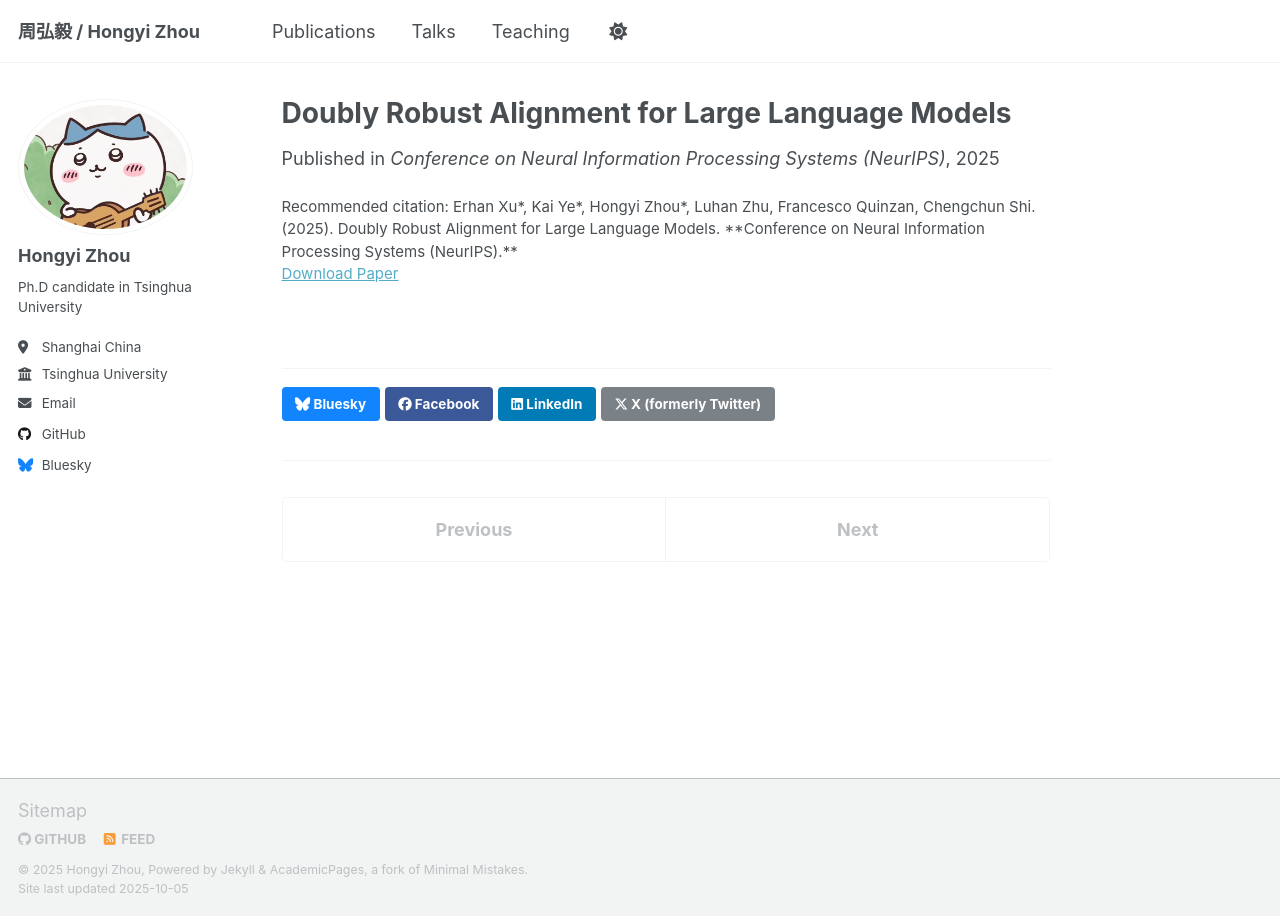
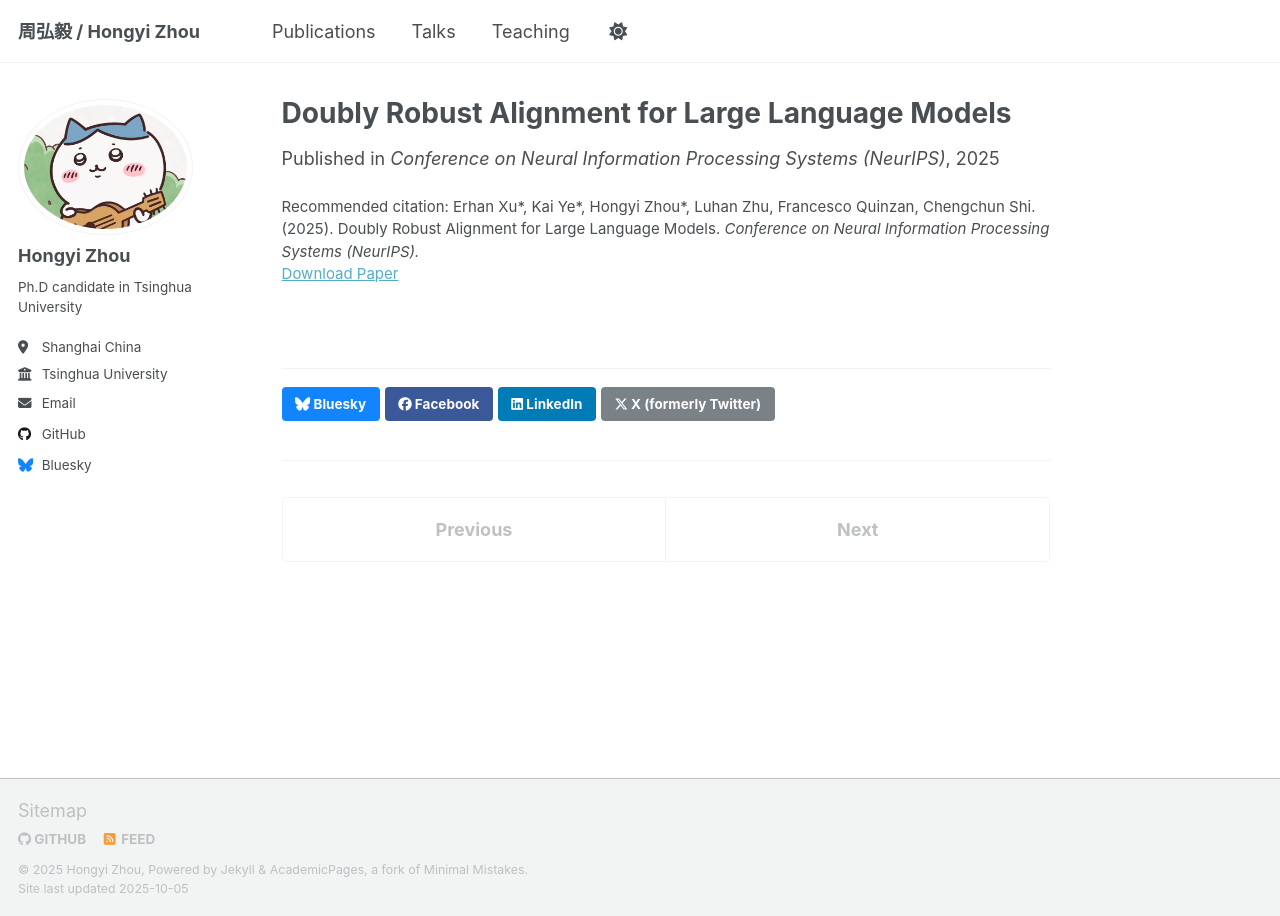
Before and after one commit to Hong-yiZhou/hong-yiZhou.github.io, a Jekyll site: the page built from _publications/2025-09-19-DRPO.md, in a window 1280 px wide. Built offline with Jekyll 4.4.1, drawn with Linux system fonts in a browser that asks for light colours; a script that is not in the unit is left out.

Commit message:
Update 2025-09-19-DRPO.md

```diff
--- a/_publications/2025-09-19-DRPO.md
+++ b/_publications/2025-09-19-DRPO.md
@@ -5,5 +5,5 @@ permalink: /publication/drpo-alignment
 date: 2025-01-01
 venue: "Conference on Neural Information Processing Systems (NeurIPS)"
 paperurl: ""
-citation: "Erhan Xu*, Kai Ye*, Hongyi Zhou*, Luhan Zhu, Francesco Quinzan, Chengchun Shi. (2025). Doubly Robust Alignment for Large Language Models. **Conference on Neural Information Processing Systems (NeurIPS).**"
+citation: "Erhan Xu*, Kai Ye*, Hongyi Zhou*, Luhan Zhu, Francesco Quinzan, Chengchun Shi. (2025). Doubly Robust Alignment for Large Language Models. <i>Conference on Neural Information Processing Systems (NeurIPS).</i>"
 ---
```
